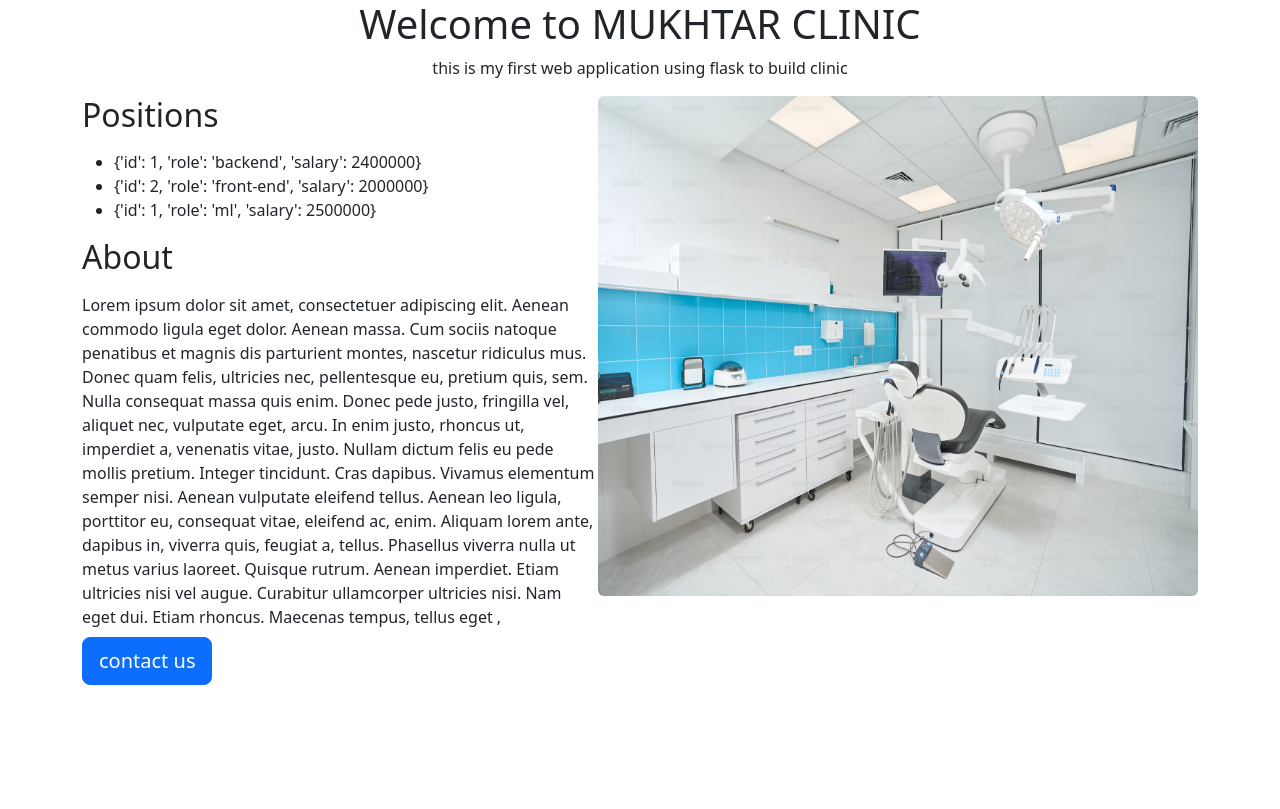
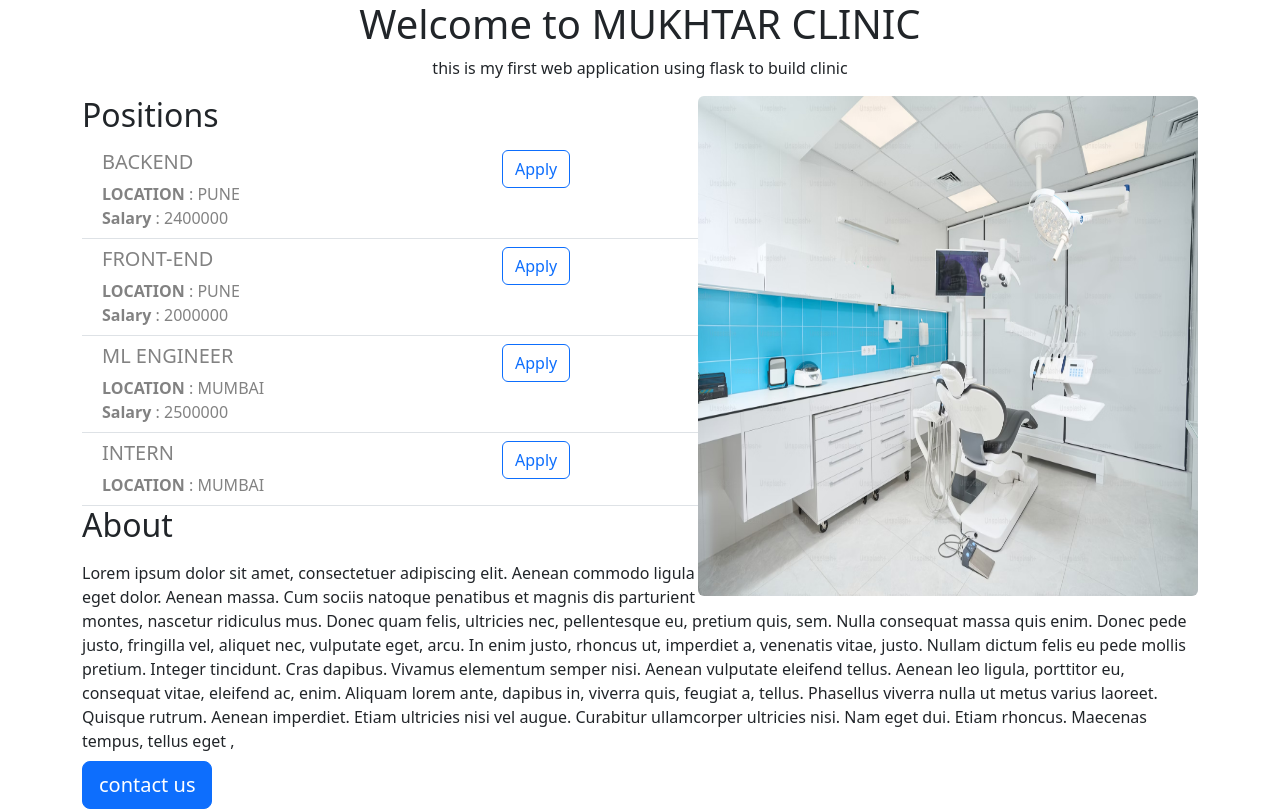
Before and after one commit to Mukhtar-Shaikh/web-flask, a Flask app: page / in a window 1280 px wide. Before the commit the page ends 685 px from the top, so only its background shows below. Run offline with Flask 3, Linux system fonts and the light colour scheme.

Commit message:
10.30 ,3 august

```diff
--- a/app.py
+++ b/app.py
@@ -1,29 +1,38 @@
-from flask import Flask ,render_template
+from flask import Flask ,render_template ,jsonify
 
 app = Flask (__name__)
+work = [
+    {
+        "location" : "pune",
+        "role" :"backend",
+        "salary" :2400000
+    },
+    {
+        "location" : "pune",
+        "role" :"front-end",
+        "salary" :2000000
+    },
+    {
+        "location" : "mumbai",
+        "role" :"ml engineer ",
+        "salary" :2500000
+    },
+    {
+        "location" : "mumbai",
+        "role" :"Intern "
+
+    }
+]
 
 @app.route("/")
 
 def hello():
-    work = [
-    {
-        "id" : 1,
-        "role" :"backend",
-        "salary" :2400000
-    },
-    {
-        "id" : 2,
-        "role" :"front-end",
-        "salary" :2000000
-    },
-    {
-        "id" : 1,
-        "role" :"ml",
-        "salary" :2500000
-    }
-]
+
 
     return render_template("index.html", name = "mukhtar".upper(), jobs=work)
+@app.route("/api/jobs")
+def jobs():
+    return jsonify(work)
 
 if __name__ ==('__main__'):
     app.run(host= '0.0.0.0' ,debug=True)
--- a/templates/index.html
+++ b/templates/index.html
@@ -13,7 +13,7 @@
 
 <body>
     <style>
-        #banner{
+        #banner {
             width: 600px;
             height: 500px;
         }
@@ -26,18 +26,20 @@
             this is my first web application using flask to build clinic
 
         </p>
-        <img id ="banner" src='http://127.0.0.1:5000/static/clinic.avif' class="rounded float-end" width='500 ' height='500 ' />
+        <img id =" banner" src='http://127.0.0.1:5000/static/clinic.avif' class="rounded float-end" width='500 '
+            height='500 ' />
         <h2>Positions</h2>
-        <p><ul>
+        <div   >
             {% for job in jobs %}
-                <li>{{job}} </li>
+              {% include 'jobitem.html' %}
             {% endfor %}
+        </div>
 
-        </ul>
 
-        </p>
+
         <h2>About</h2>
-        <p class="text-centery mb-2 mt-3 mr-2">Lorem ipsum dolor sit amet, consectetuer adipiscing elit. Aenean commodo ligula eget dolor. Aenean massa. Cum
+        <p class="text-centery mb-2 mt-3 mr-2">Lorem ipsum dolor sit amet, consectetuer adipiscing elit. Aenean commodo
+            ligula eget dolor. Aenean massa. Cum
             sociis natoque penatibus et magnis dis parturient montes, nascetur ridiculus mus. Donec quam felis,
             ultricies
             nec, pellentesque eu, pretium quis, sem. Nulla consequat massa quis enim. Donec pede justo, fringilla vel,
--- a/templates/jobitem.html
+++ b/templates/jobitem.html
@@ -0,0 +1,17 @@
+<div class="border-bottom  mx-auto p-2 row" style="color: rgb(130,130 ,130);">
+    <div class="col-8">
+        <h5>{{job['role'].upper()}} </h5>
+        <div><b>LOCATION </b>: {{job['location'].upper()}} </div>
+
+        <div>
+            {% if 'salary' in job %}
+            <b>Salary</b> : {{job['salary']}}
+            {% endif %}
+        </div>
+
+    </div >
+    <div class="col-4">
+        <button type="button" class="btn btn-outline-primary">Apply</button>
+    </div>
+
+</div>
```
